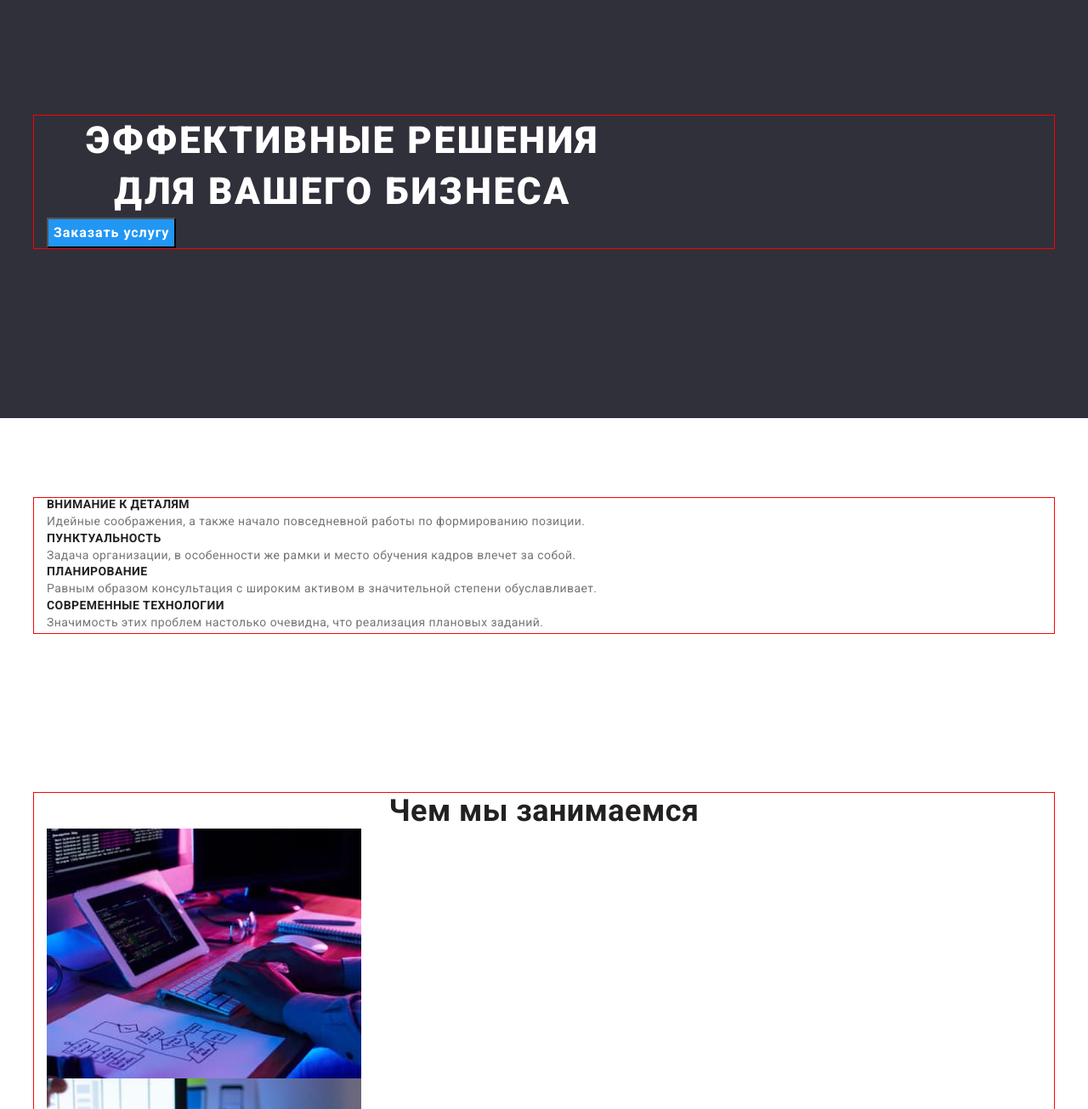
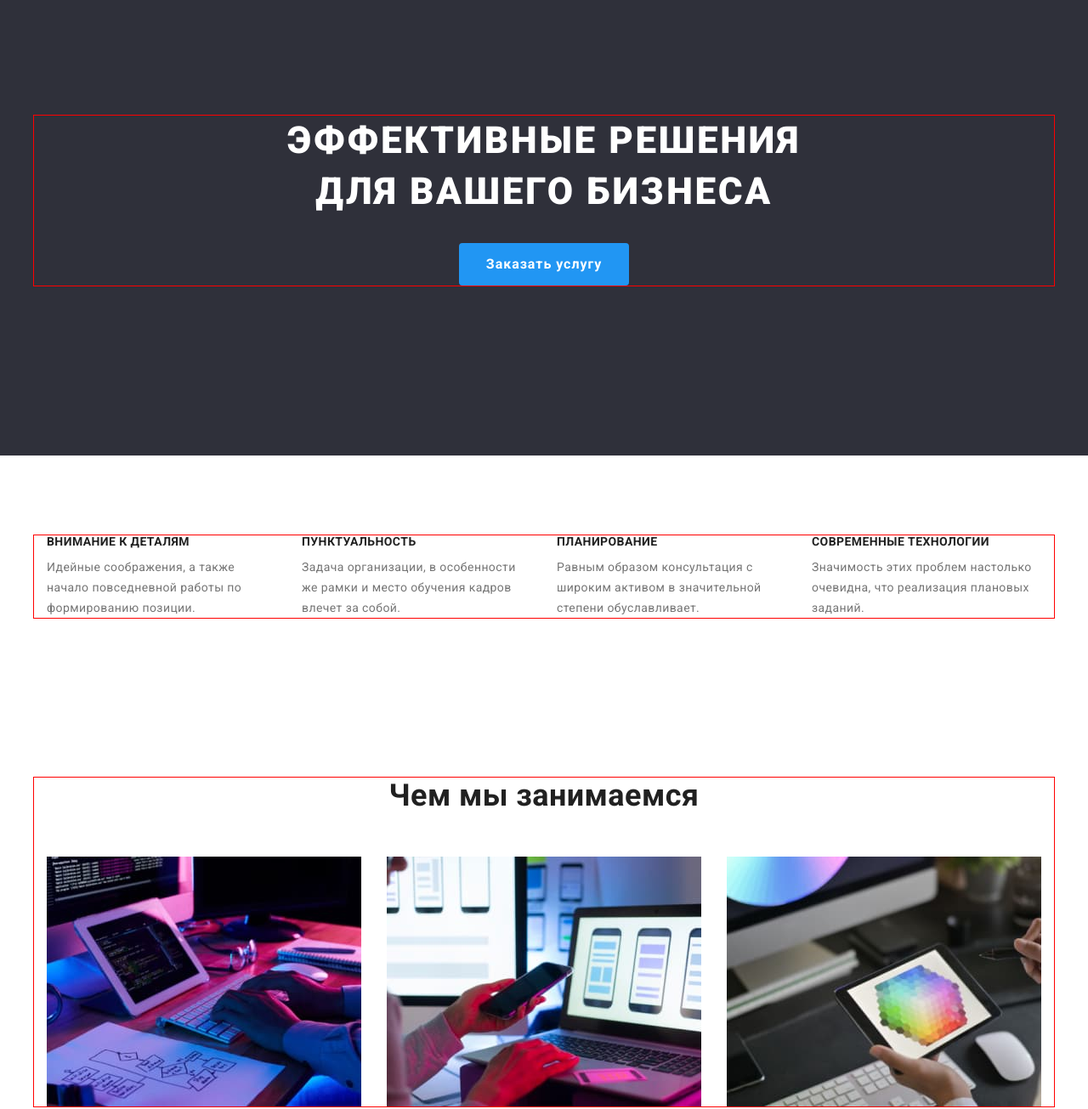
Before and after one commit to kmykolaichuk/goit-markup-hw-03, a plain HTML site: page index.html in a window 1280 px wide. Shown: the part 160-1465 px from the top of the page at 85% size. Drawn offline with nearby package versions, Linux system fonts and the light colour scheme.

Commit message:
Add styles for geometry in sections Hero, Benefits, and Working

```diff
--- a/css/styles.css
+++ b/css/styles.css
@@ -104,6 +104,7 @@ img {
 
 .header-logo {
   display: block;
+  width: 145px;
   padding-top: 32px;
   padding-bottom: 32px;
   margin-right: 93px;
@@ -169,6 +170,9 @@ img {
 
 .hero-title {
   max-width: 696px;
+  margin-left: auto;
+  margin-right: auto;
+  margin-bottom: 30px;
   font-weight: 900;
   font-size: 44px;
   line-height: 1.36;
@@ -179,6 +183,12 @@ img {
 }
 
 .hero-btn {
+  display: block;
+  min-width: 200px;
+  margin: 0 auto;
+  padding: 10px 32px;
+  border-radius: 4px;
+  border: 0;
   font-family: inherit;
   font-weight: 700;
   font-size: 16px;
@@ -196,15 +206,38 @@ img {
 
 /* ---------------------BENEFITS--------------------- */
 
+.benefits-list {
+  display: flex;
+}
+
+.benefits-item:not(:last-child) {
+  margin-right: 30px;
+}
+
 .benefits-item-title {
+  margin-bottom: 10px;
   font-size: 14px;
   line-height: 1.14;
   text-transform: uppercase;
 }
 
 .benefits-item-text {
+  min-width: 270px;
   line-height: 1.71;
   color: var(--primary-text-color);
+}
+
+/* ---------------------WORKING--------------------- */
+
+.working .title {
+  margin-bottom: 50px;
+}
+.working-list {
+  display: flex;
+}
+
+.working-item:not(:last-child) {
+  margin-right: 30px;
 }
 
 /* ---------------------TEAM--------------------- */
```
Also changed, not shown: portfolio.html (+7 -0 lines).
